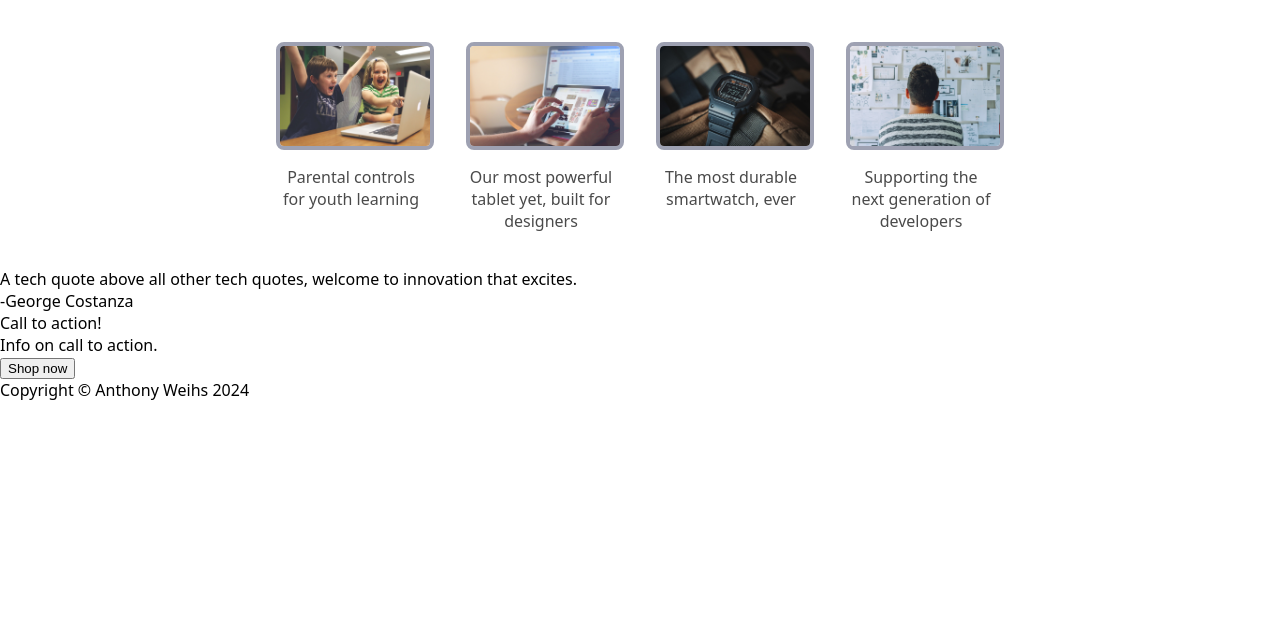
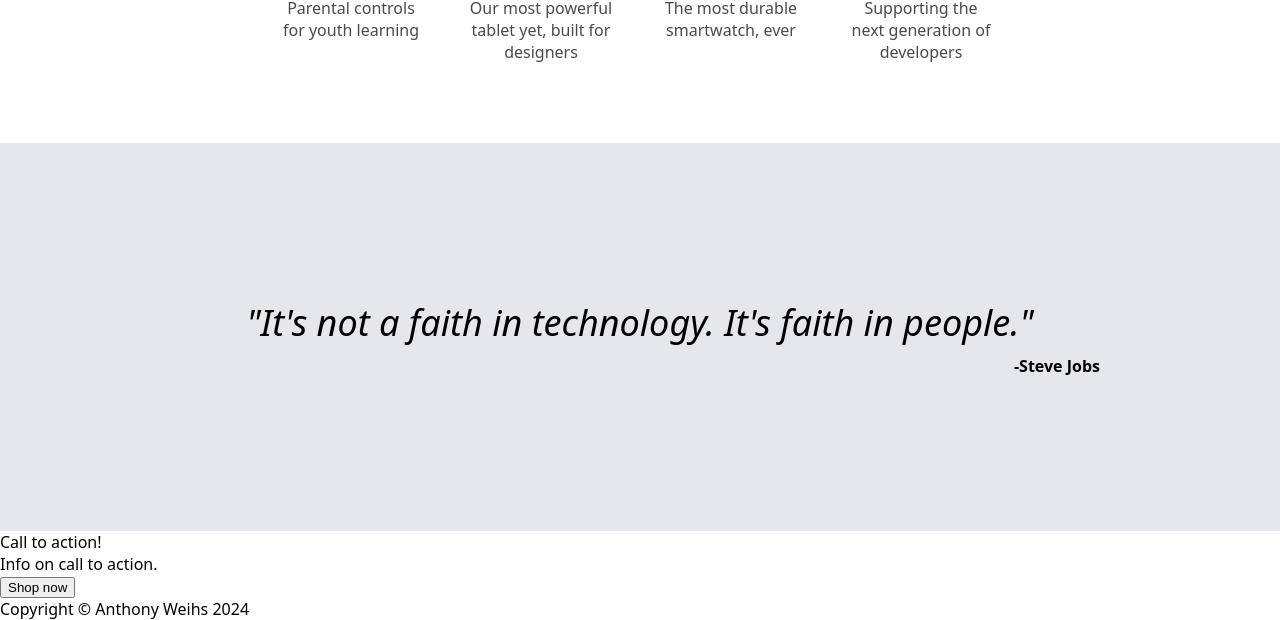
Before and after one commit to aweihs/landing-page, a plain HTML site: page index.html in a window 1280 px wide. Shown: the part 737-1357 px from the top of the page. Before the commit the page ends 1138 px from the top, so only its background shows below. Drawn offline with Linux system fonts and the light colour scheme.

Commit message:
Add quote subsection and page box height
Quote box added to the page and stylized, as well as set height for each box so that they are all equally sized.

```diff
--- a/index.html
+++ b/index.html
@@ -26,7 +26,7 @@
 
         <div class="title-text">
             <div class="title">The future of technology is here</div>
-            <div class="title-subtext">This is subtext under the title.</div>
+            <div class="title-subtext">Shop all of the new and most powerful products yet.</div>
             <button>Shop now</button>
         </div>
 
@@ -66,8 +66,8 @@
     </div>
 
     <div class="quote-container">
-        <div class="quote-box">A tech quote above all other tech quotes, welcome to innovation that excites.</div>
-        <div class="author-box">-George Costanza</div>
+        <div class="quote-box">"It's not a faith in technology. It's faith in people."</div>
+        <div class="author-box">-Steve Jobs</div>
     </div>
 
     <div class="sign-up-container">
--- a/styles.css
+++ b/styles.css
@@ -14,6 +14,7 @@ body {
     background-color: #1f2937;
     padding: 16px 64px;
     align-items: flex-end;
+    height: 20px;
 }
 
 .header-title {
@@ -40,6 +41,7 @@ body {
     align-items: center;
     justify-content: center;
     padding: 128px 64px;
+    height: 100px;
 }
 
 .title {
@@ -55,7 +57,7 @@ body {
 .title-text {
     display: flex;
     flex-direction: column;
-    gap: 8px;
+    gap: 16px;
     flex-shrink: 50%;
 }
 
@@ -87,6 +89,7 @@ body {
     align-items: center;
     padding: 36px 36px;
     gap: 36px;
+    height: 400px;
 }
 
 .subtext-header {
@@ -122,3 +125,29 @@ body {
     max-width: 150px;
     color: #4a4a4a;
 }
+
+/* quote */
+
+.quote-container {
+    display: flex;
+    flex-direction: column;
+    justify-content: center;
+    align-items: center;
+    padding: 144px 180px;
+    background-color: #e5e7eb;
+    height: 100px;
+    gap: 8px;
+}
+
+.quote-box {
+    display: flex;
+    font-style: italic;
+    font-weight: lighter;
+    font-size: 36px;
+}
+
+.author-box {
+    display: flex;
+    align-self: flex-end;
+    font-weight: bold;
+}
```
